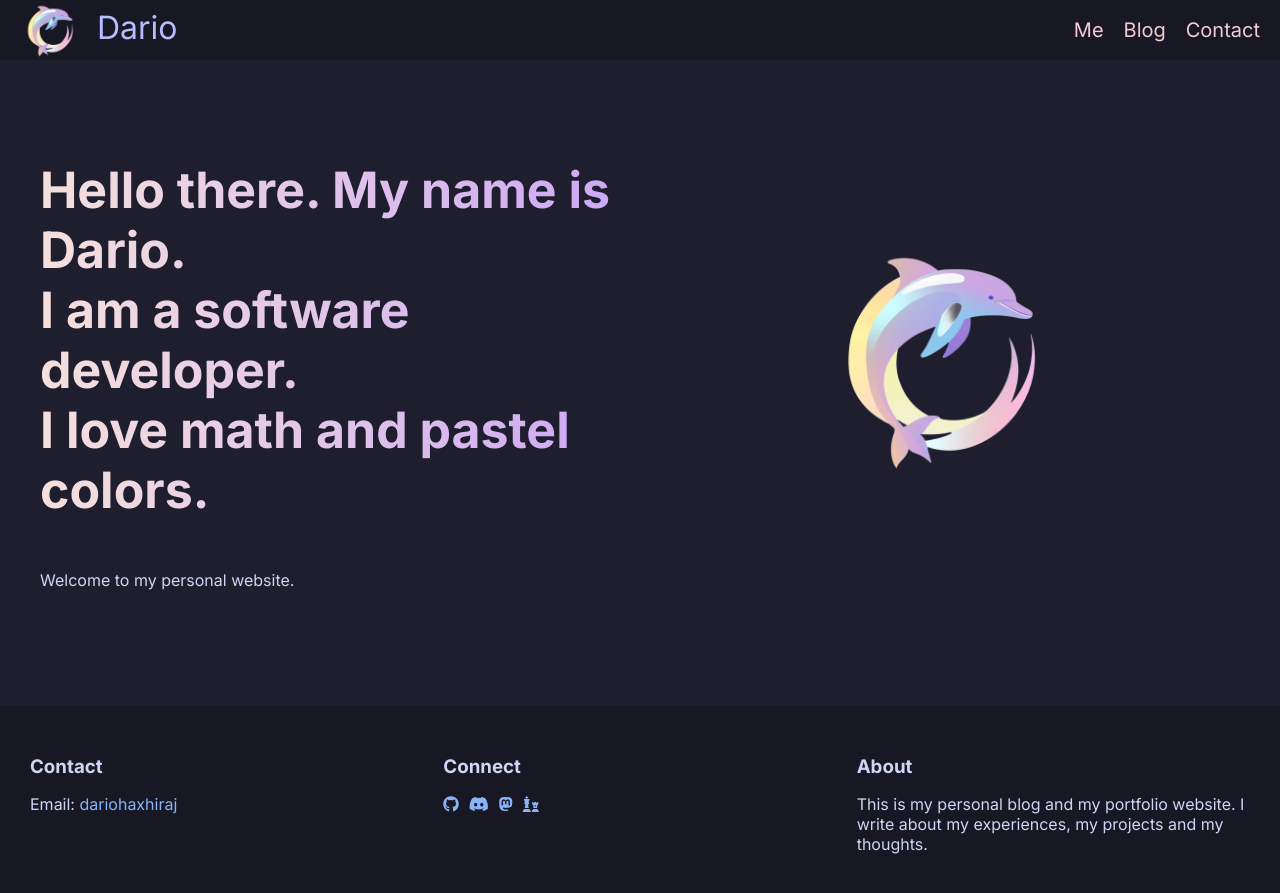
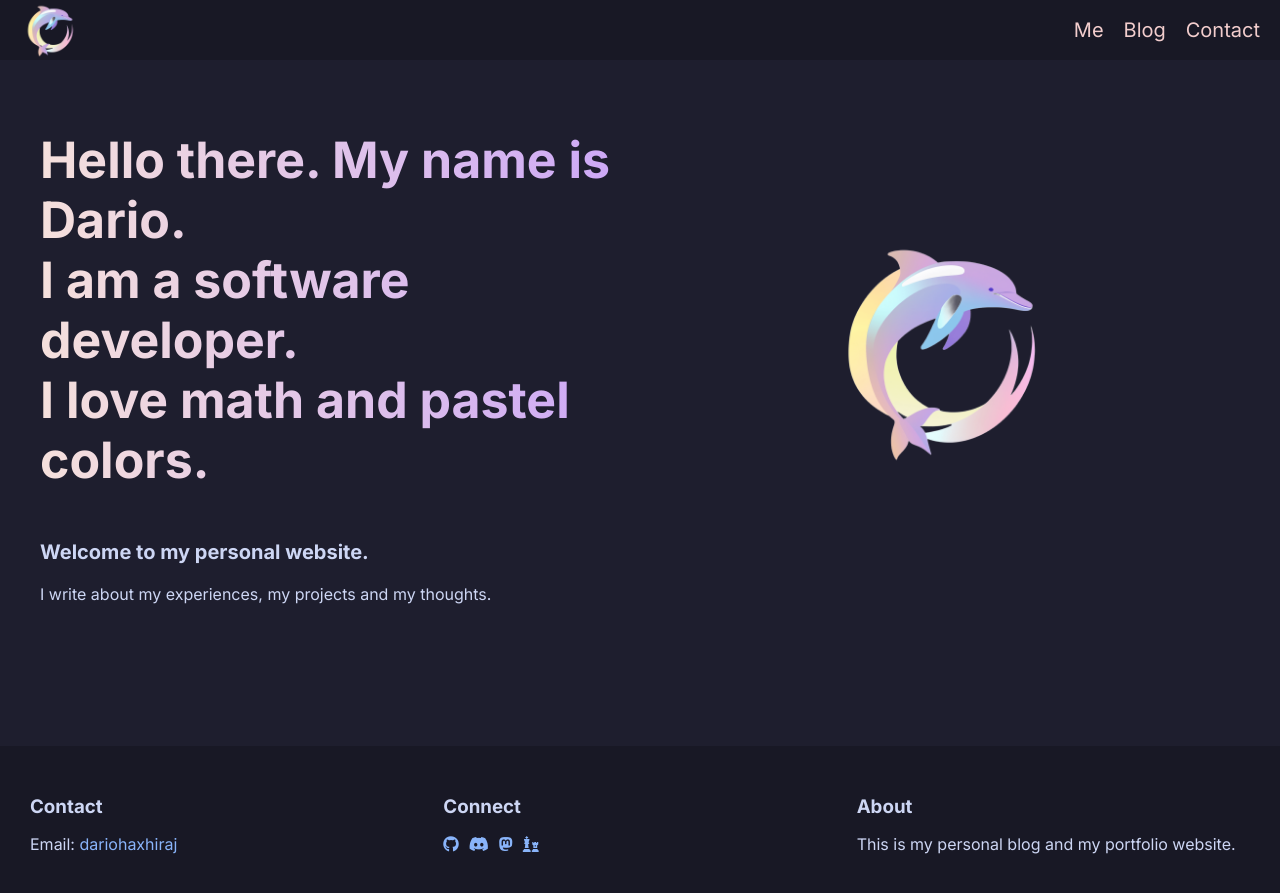
Before and after one commit to low-perry/dario_blog, a Jekyll site: the page built from index.markdown, in a window 1280 px wide. Shown: the top 893 px of the page. Built offline with Jekyll 4.4.1, drawn with Linux system fonts in a browser that asks for light colours.

Commit message:
Remove name from brand, add animation to page links

```diff
--- a/_config.yml
+++ b/_config.yml
@@ -21,7 +21,7 @@
 title: Dario
 email: dariohaxhiraj@gmail.com
 description: >- # this means to ignore newlines until "baseurl:"
-  This is my personal blog and my portfolio website. I write about my experiences, my projects and my thoughts.
+  This is my personal blog and my portfolio website.
 baseurl: "" # the subpath of your site, e.g. /blog
 url: "" # the base hostname & protocol for your site, e.g. http://example.com
 github_username: low-perry
--- a/_includes/navigation.html
+++ b/_includes/navigation.html
@@ -2,7 +2,7 @@
     <div class="navbar-brand">
         <a href="{{ site.baseurl }}/">
             <img src="{{ site.baseurl }}/assets/images/logo.png" alt="Logo" style="height: 60px; vertical-align: middle; margin-right: 8px;" />
-            {{site.title}}
+            <!--{{site.title}} -->
         </a>
     </div>
     <div class="navbar-toggle" id="navbar-toggle">
@@ -14,7 +14,7 @@
         <ul>
             {% for page in site.pages %}
                 {% if page.title %}
-                    <li><a href="{{ page.url | relative_url }}">{{ page.title }}</a></li>
+                    <li><a href="{{ page.url | relative_url }}" class="nav-link-{{ forloop.index }}">{{ page.title }}</a></li>
                 {% endif %}
             {% endfor %}
         </ul>
--- a/_layouts/hero.html
+++ b/_layouts/hero.html
@@ -9,8 +9,11 @@
             I am a software developer.<br>
             I love math and pastel colors.
         </p>
-        <p>
+        <p class="hero-welcome">
             Welcome to my personal website.
+        </p>
+        <p class="hero-about">
+            I write about my experiences, my projects and my thoughts.
         </p>
     </div>
     <div class="hero-logo">
--- a/assets/css/main.css
+++ b/assets/css/main.css
@@ -2,7 +2,7 @@
     --background-color: #1e1e2e;
     --text-color:  #cdd6f4;
     --mantle-color: #181825;
-    --title-color: #b4befe;
+    --title-color: #fbdbab;
     --title-font-size: 32px;
     --link-color: #89b4fa;
     --font-family: 'Inter', sans-serif;
@@ -71,10 +71,41 @@
     text-decoration: none;
     font-weight: semi-bold;
     font-size: 20px;
+    position: relative;
+    transition: color 0.3s ease-in-out;
 }
 
-.navbar-links ul li a:hover {
-    text-decoration: underline;
+.navbar-links ul li a::after {
+    content: '';
+    position: absolute;
+    bottom: -5px; /* Adjust the position as needed */
+    left: 50%;
+    width: 0;
+    height: 4px; /* Adjust the height as needed */
+    background-color: var(--after-color); /* Use the link color variable */
+    transition: width 0.3s ease-in-out, left 0.3s ease-in-out; /* Add transition for smooth animation */
+    transform: translateX(-50%);
+}
+
+.navbar-links ul li a:hover::after,
+.navbar-links ul li a.active::after {
+    width: 20px;
+    left: 50%;
+}
+.nav-link-1 {
+    --after-color: #ff6f61;
+}
+
+.nav-link-2 {
+    --after-color: #fe640b;
+}
+
+.nav-link-3 {
+    --after-color: #40a02b;
+}
+
+.nav-link-4 {
+    --after-color: #7287fd; /* Example color for the fourth link */
 }
 
 .navbar-toggle {
@@ -136,7 +167,7 @@
     align-items: center;
 }
 .hero-text, .hero-logo {
-    margin-top: 50px;
+    margin-top: 20px;
     width: 50%;
 }
 .hero-logo {
@@ -152,6 +183,11 @@
     -webkit-text-fill-color: transparent;
     font-size: 50px;
     font-weight: bold;
+}
+.hero-text p.hero-welcome {
+    font-size: 20px;
+    font-weight: bold;
+    color: var(--text-color);
 }
 
 @keyframes spin {
@@ -231,7 +267,7 @@
     }
 
     .dropdown-active {
-        margin-top: 100px; /* Increase margin-top when dropdown is active */
+        margin-top: 135px;
     }
 }
 
--- a/assets/js/main.js
+++ b/assets/js/main.js
@@ -1,14 +1,17 @@
 document.addEventListener("DOMContentLoaded", function() {
     const toggleButton = document.getElementById("navbar-toggle");
     const navbarLinks = document.getElementById("navbar-links");
-    const heroContainer = document.querySelector(".hero-container");
+    //const heroContainer = document.querySelector(".hero-container");
+    const mainContent = document.querySelector("main");
 
     // @ts-ignore
     toggleButton.addEventListener("click", function() {
         // @ts-ignore
         navbarLinks.classList.toggle("active");
         // @ts-ignore
-        heroContainer.classList.toggle("dropdown-active");
+        //heroContainer.classList.toggle("dropdown-active");
+        // @ts-ignore
+        mainContent.classList.toggle("dropdown-active");
     });
 
     // Close the dropdown when clicking outside of it
@@ -18,7 +21,9 @@
             // @ts-ignore
             navbarLinks.classList.remove("active");
             // @ts-ignore
-            heroContainer.classList.remove("dropdown-active");
+            //heroContainer.classList.remove("dropdown-active");
+            // @ts-ignore
+            mainContent.classList.remove("dropdown-active");
         }
     });
 
@@ -28,7 +33,18 @@
             // @ts-ignore
             navbarLinks.classList.remove("active");
             // @ts-ignore
-            heroContainer.classList.remove("dropdown-active");
+           // heroContainer.classList.remove("dropdown-active");
+            // @ts-ignore
+            mainContent.classList.remove("dropdown-active");
+        }
+    });
+
+    // Highlight the current page link
+    const currentPath = window.location.pathname;
+    const links = document.querySelectorAll('.navbar-links ul li a');
+    links.forEach(link => {
+        if (link.getAttribute('href') === currentPath) {
+            link.classList.add('active');
         }
     });
 
```
